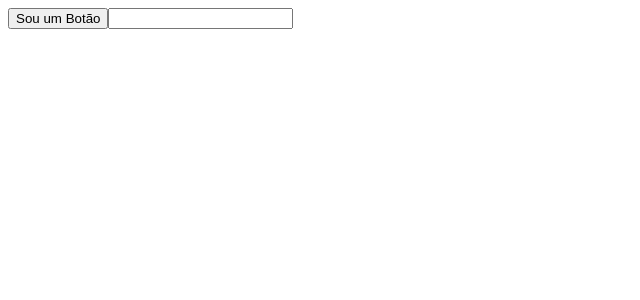
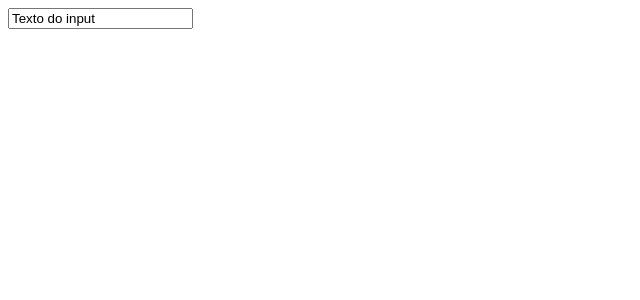
Before and after one commit to NavarroRangel/AngularBase, an Angular app: page / in a window 1280 px wide. Shown: the top 300 px of the page, without its empty margins (0-640 px from the left). Built offline with nearby package versions, Linux system fonts and the light colour scheme.

Commit message:
:sparkles: feat: added property-Binding concept!

```diff
--- a/src/app/app.html
+++ b/src/app/app.html
@@ -1,4 +1,5 @@
 <!--<app-meu-botao/>
 <app-botao-flat/> -->
 
-<app-event-binding/>
+<!--<app-event-binding/> -->
+<app-property-binding/>
--- a/src/app/app.ts
+++ b/src/app/app.ts
@@ -2,11 +2,12 @@ import { Component, signal } from '@angular/core';
 import {MeuBotao} from './meu-botao/meu-botao';
 import {BotaoFlat} from './botao-flat/botao-flat';
 import {EventBinding} from './event-binding/event-binding';
+import {PropertyBinding} from './property-binding/property-binding';
 
 
 @Component({
   selector: 'app-root',
-  imports: [MeuBotao, BotaoFlat, EventBinding],
+  imports: [MeuBotao, BotaoFlat, EventBinding, PropertyBinding],
   templateUrl: './app.html',
   styleUrl: './app.css'
 })
--- /dev/null
+++ b/src/app/property-binding/property-binding.html
@@ -0,0 +1,5 @@
+<input
+  id="meu-input"
+  [value]="text"
+  [type]="inputType"
+/>
--- /dev/null
+++ b/src/app/property-binding/property-binding.ts
@@ -0,0 +1,12 @@
+import { Component } from '@angular/core';
+
+@Component({
+  selector: 'app-property-binding',
+  imports: [],
+  templateUrl: './property-binding.html',
+  styleUrl: './property-binding.css'
+})
+export class PropertyBinding {
+  text= "Texto do input";
+  inputType = 'text';
+}
```
Also changed, not shown: src/app/property-binding/property-binding.css (added), 1 other file (tests, documents, lock files or other folders).
